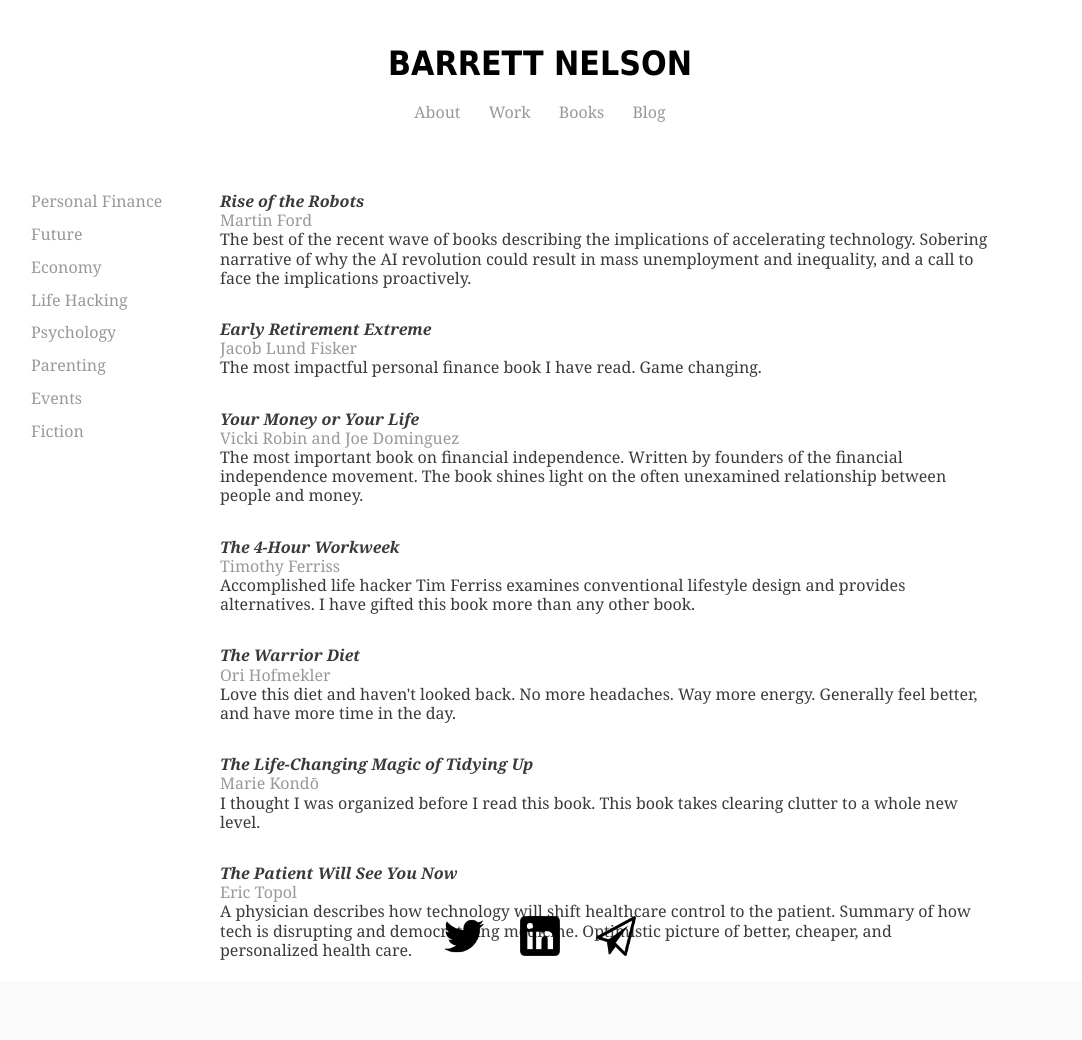
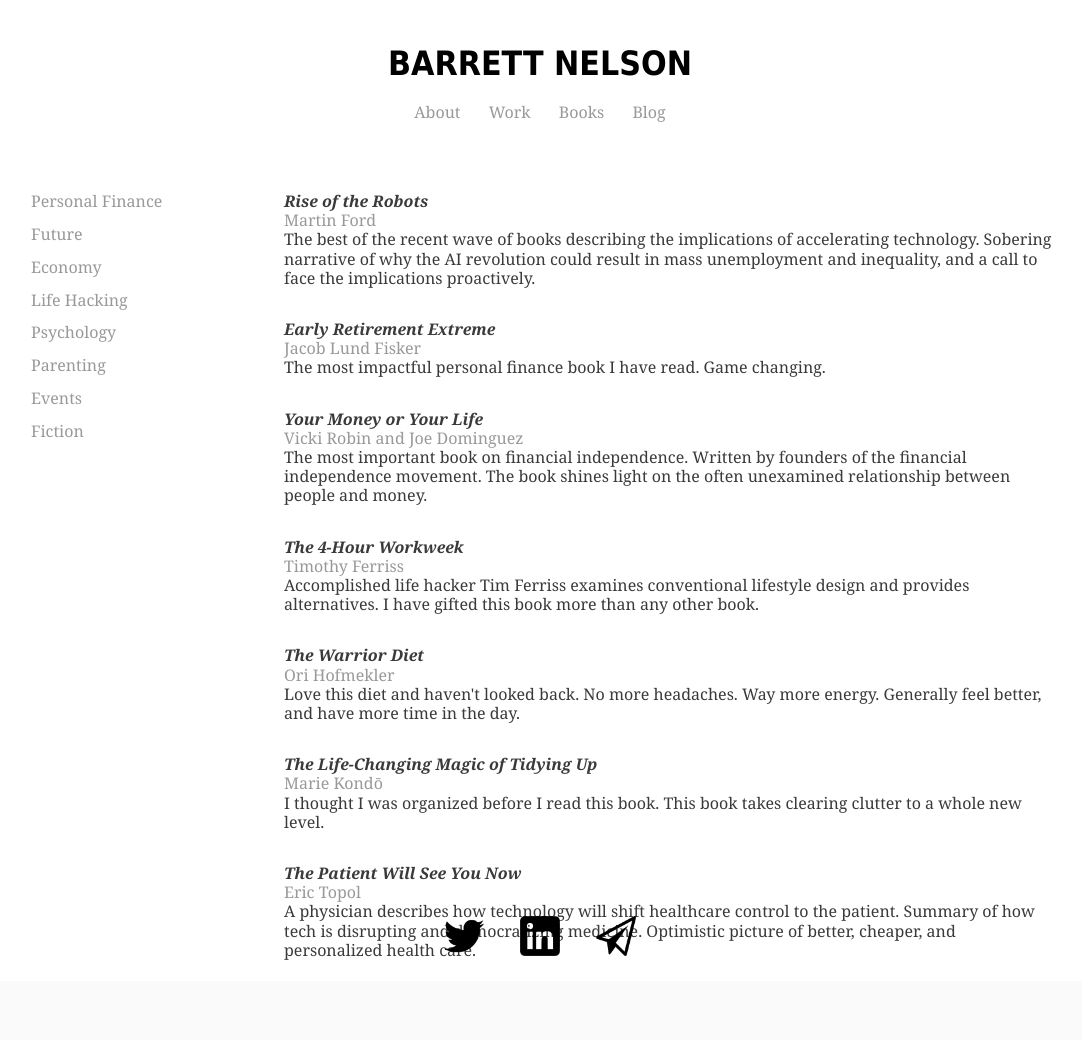
Before and after one commit to bstnel/bstnel.github.io, a Jekyll site: the page books/index.html, which Jekyll copies as it is, in a window 1280 px wide. Shown: the whole page, without its empty margins (100-1182 px from the left). Built offline with Jekyll 4.4.1, drawn with Linux system fonts in a browser that asks for light colours.

Commit message:
Update main.css

```diff
--- a/css/main.css
+++ b/css/main.css
@@ -54,7 +54,7 @@
     }
 .books{
       width: 60%;
-      padding: 0 25% 5%;
+      padding: 0 30% 5%;
       line-height: 120%;
       }
 a{
@@ -130,7 +130,7 @@
     overflow: hidden;
     text-align: left;
     top: 11.58em;
-    width: 15%;
+    width: 20%;
     padding: 0 9.3% 5%;
     position: absolute;
     font-size: 1em;
```
